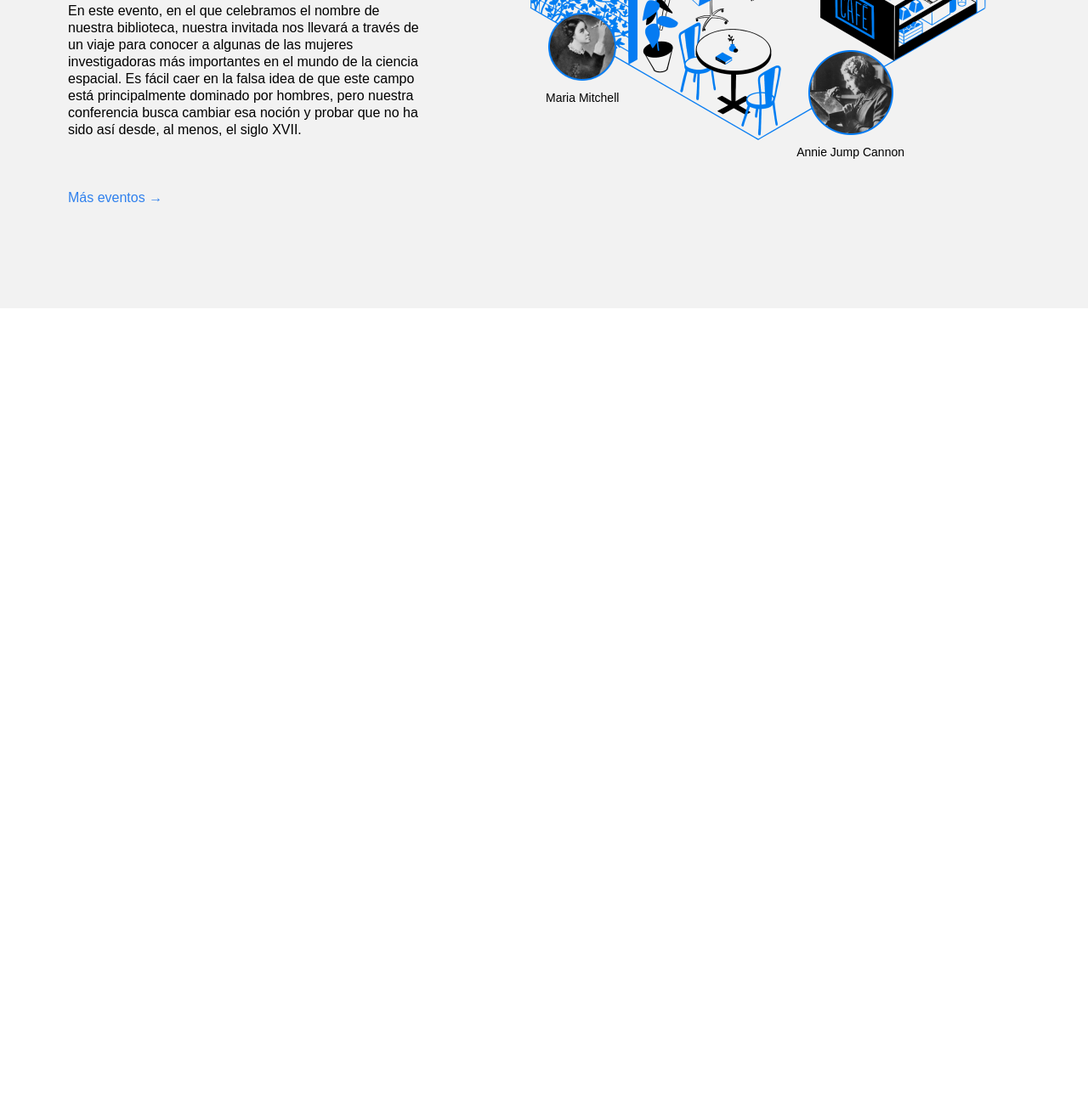
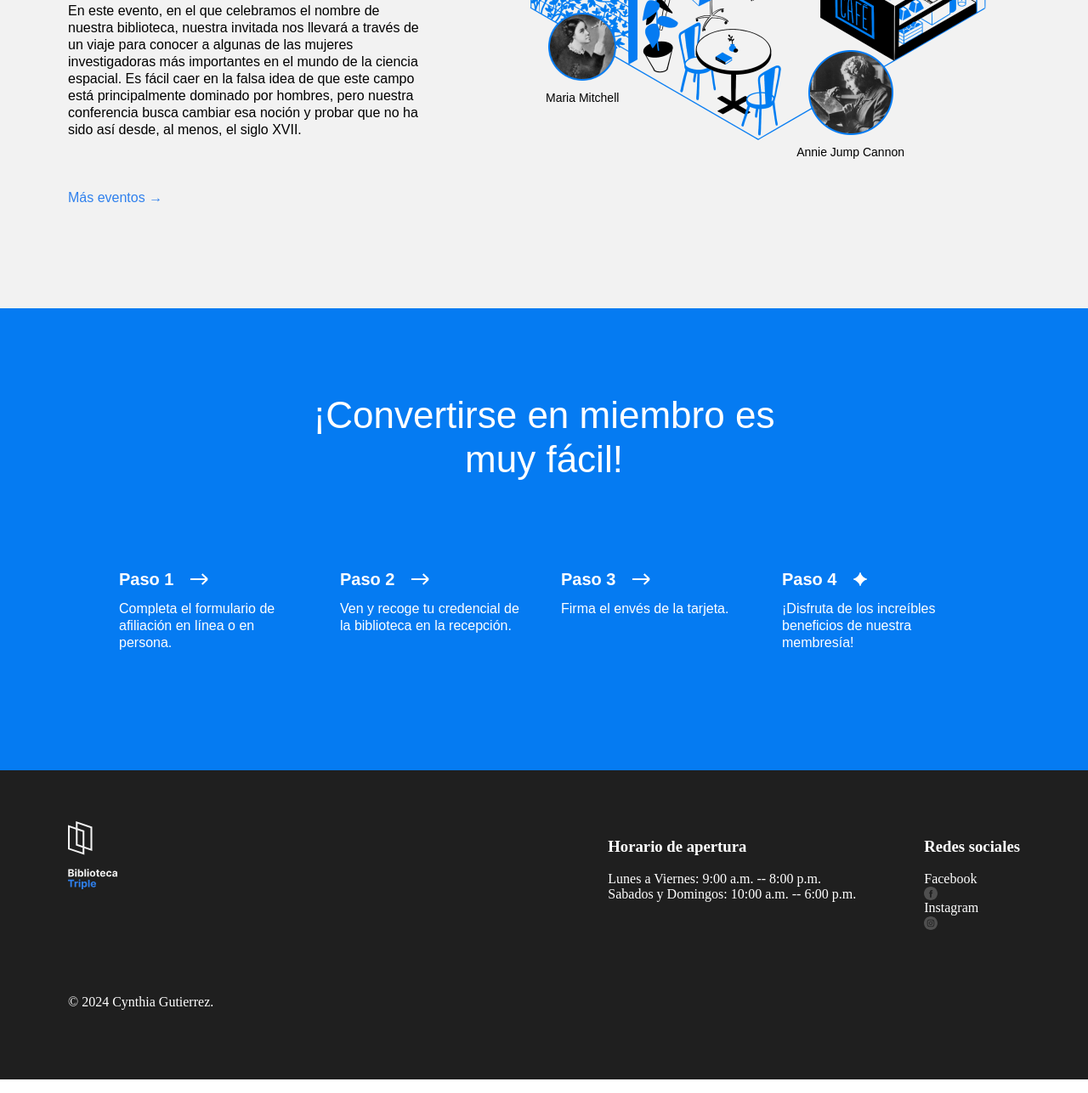
Before and after one commit to cyndilu17/web_project_library_es, a plain HTML site: page index.html in a window 1280 px wide. Shown: the part 2575-3862 px from the top of the page at 85% size. Before the commit the page ends 2938 px from the top, so only its background shows below. Drawn offline with Linux system fonts and the light colour scheme.

Commit message:
add html & css

```diff
--- a/index.html
+++ b/index.html
@@ -234,7 +234,113 @@
             </div>
           </div>
         </section>
+
+        <section class="membership">
+          <h2 class="membership__title">
+            ¡Convertirse en miembro es muy fácil!
+          </h2>
+          <ul class="membership__steps">
+            <li class="step">
+              <h3 class="step__title">
+                Paso 1
+                <img
+                  src="./images/icon_step_forward.svg"
+                  alt="icon forward"
+                  class="step__icon"
+                />
+              </h3>
+              <p class="step__description">
+                Completa el formulario de afiliación en línea o en persona.
+              </p>
+            </li>
+            <li class="step">
+              <h3 class="step__title">
+                Paso 2
+                <img
+                  src="./images/icon_step_forward.svg"
+                  alt="icon forward"
+                  class="step__icon"
+                />
+              </h3>
+              <p class="step__description">
+                Ven y recoge tu credencial de la biblioteca en la recepción.
+              </p>
+            </li>
+            <li class="step">
+              <h3 class="step__title">
+                Paso 3
+                <img
+                  src="./images/icon_step_forward.svg"
+                  alt="icon forward"
+                  class="step__icon"
+                />
+              </h3>
+              <p class="step__description">Firma el envés de la tarjeta.</p>
+            </li>
+            <li class="step">
+              <h3 class="step__title">
+                Paso 4
+                <img
+                  src="./images/icon_step_finish.svg"
+                  alt="icon finish"
+                  class="step__icon"
+                />
+              </h3>
+              <p class="step__description">
+                ¡Disfruta de los increíbles beneficios de nuestra membresía!
+              </p>
+            </li>
+          </ul>
+        </section>
       </main>
     </div>
+
+    <footer class="footer">
+      <div class="footer__columns">
+        <div class="footer__column">
+          <img
+            src="images/logo_white.svg"
+            alt="Logotipo de la Biblioteca Triple Peaks"
+            class="footer__logo"
+          />
+        </div>
+        <div class="division">
+          <div class="footer__column footer__column_content_hours">
+            <h3 class="footer__column-heading">Horario de apertura</h3>
+            <ul class="footer__list">
+              <li class="footer__list-item">
+                Lunes a Viernes: 9:00 a.m. -- 8:00 p.m.
+              </li>
+              <li class="footer__list-item">
+                Sabados y Domingos: 10:00 a.m. -- 6:00 p.m.
+              </li>
+            </ul>
+          </div>
+          <div class="footer__column footer__column_content_social">
+            <h3 class="footer__column-heading">Redes sociales</h3>
+            <ul class="footer__list">
+              <li class="footer__list-item">Facebook</li>
+              <a hrf="#" class="footer__column-link">
+                <img
+                  src="images/facebook_white.svg"
+                  alt="Facebook logo"
+                  class="footer__social-icon"
+                />
+              </a>
+              <li class="footer__list-item">Instagram</li>
+              <a hrf="#" class="footer__column-link">
+                <img
+                  src="images/instagram_white.svg"
+                  alt="Instagram logo"
+                  class="footer__social-icon"
+                />
+              </a>
+            </ul>
+          </div>
+        </div>
+      </div>
+
+      <p class="footer__copyright">© 2024 Cynthia Gutierrez.</p>
+    </footer>
   </body>
 </html>
--- a/styles/style.css
+++ b/styles/style.css
@@ -298,3 +298,115 @@
   margin: 0;
   position: relative;
 }
+
+.membership {
+  padding: 100px 0 140px;
+  background-color: #057bf2;
+  color: #ffffff;
+}
+
+.membership__title {
+  max-width: 574px;
+  margin: 0 auto;
+  text-align: center;
+  font-size: 44px;
+  font-weight: 500;
+  line-height: 52px;
+}
+
+.membership__steps {
+  list-style-type: none;
+  padding: 0;
+  margin: 100px 0 0;
+  display: flex;
+  flex-direction: row;
+  gap: 40px;
+  justify-content: center;
+}
+
+.step {
+  flex-basis: 220px;
+}
+
+.step__title {
+  margin: 0;
+  font-size: 20px;
+  line-height: 30px;
+  font-weight: 700;
+  display: flex;
+  align-items: center;
+}
+
+.step__icon {
+  margin-left: 20px;
+}
+
+.step__description {
+  margin: 10px 0 0;
+}
+
+.footer {
+  box-sizing: border-box;
+  background-color: #1f1f1f;
+}
+
+.footer__columns {
+  padding: 60px 80px;
+  display: flex;
+  flex-direction: row;
+  justify-content: space-between;
+  color: #ffffff;
+}
+
+.footer__column_content_hours {
+}
+
+.footer__column_content_social {
+}
+
+.footer__logo {
+  width: 58px;
+  height: 80;
+}
+
+.footer__column-heading {
+  gap: 80px;
+}
+
+.footer__list {
+  list-style-type: none;
+  padding: 0;
+  margin: 0;
+}
+
+.footer__list-item {
+  display: flex;
+  flex-direction: row;
+  bottom: 20px 16px;
+}
+
+.footer__column-link {
+  color: white;
+  text-decoration: none;
+}
+
+.footer__social-icon {
+  display: flex;
+  flex-wrap: wrap;
+  width: 16px;
+  height: 16px;
+  gap: 10px;
+}
+
+.footer__copyright {
+  height: 100px;
+  margin-left: 80px;
+  color: #ffffff;
+}
+
+.division {
+  display: flex;
+  justify-content: flex-end;
+  gap: 80px;
+  left: auto;
+}
```
